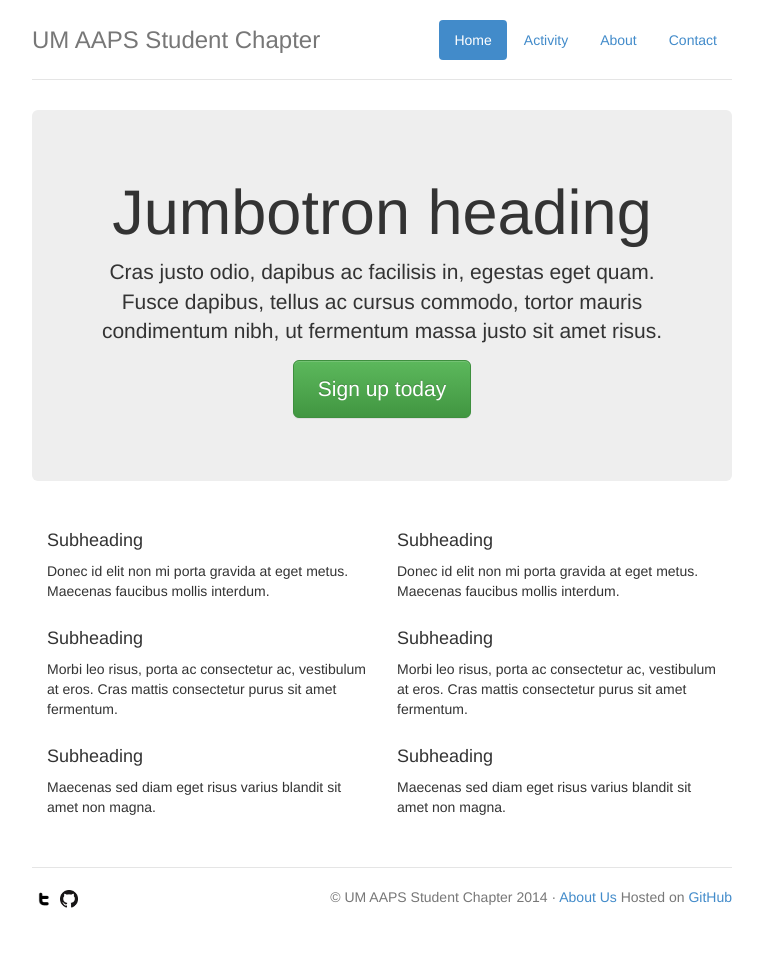
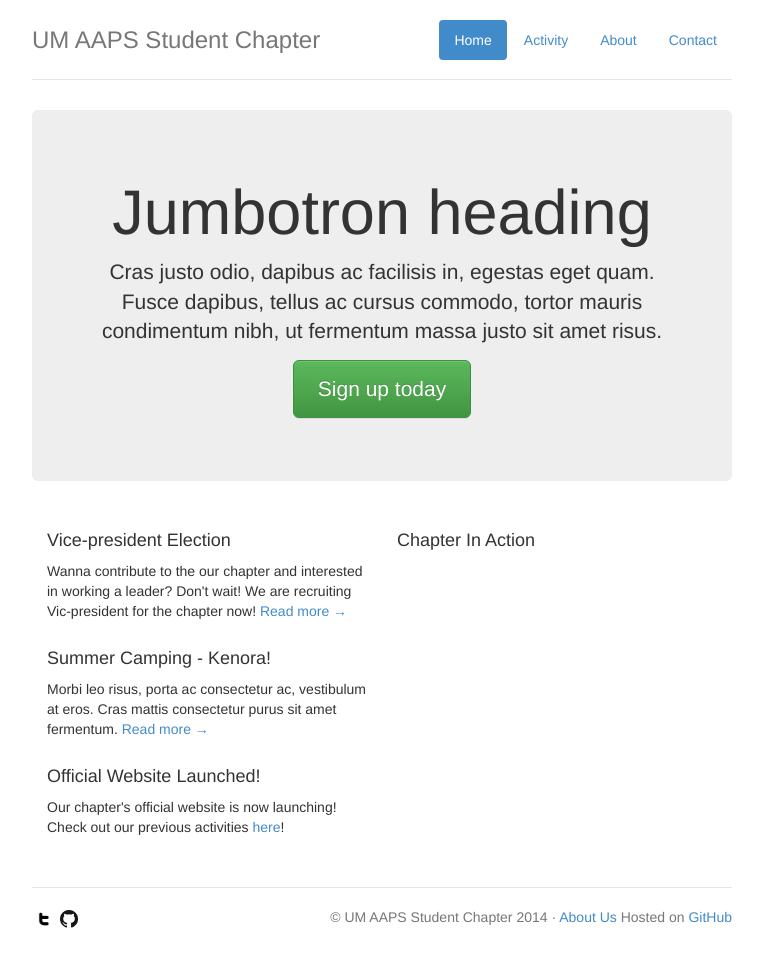
Before and after one commit to umaaps/umaaps.github.io, a Jekyll site: the page built from index.html, in a window 1280 px wide. Shown: the whole page, without its empty margins (258-1021 px from the left). Built offline with Jekyll 4.4.1, drawn with Linux system fonts in a browser that asks for light colours.

Commit message:
update index.html

```diff
--- a/index.html
+++ b/index.html
@@ -11,24 +11,18 @@ layout: default
       <!-- Subheadings -->
       <div class="row marketing">
         <div class="col-lg-6">
-          <h4>Subheading</h4>
-          <p>Donec id elit non mi porta gravida at eget metus. Maecenas faucibus mollis interdum.</p>
+          <h4>Vice-president Election</h4>
+          <p>Wanna contribute to the our chapter and interested in working a leader? Don't wait! We are recruiting Vic-president for the chapter now! <a href="">Read more →</a></p>
 
-          <h4>Subheading</h4>
-          <p>Morbi leo risus, porta ac consectetur ac, vestibulum at eros. Cras mattis consectetur purus sit amet fermentum.</p>
+          <h4>Summer Camping - Kenora!</h4>
+          <p>Morbi leo risus, porta ac consectetur ac, vestibulum at eros. Cras mattis consectetur purus sit amet fermentum. <a href="">Read more →</a></p>
 
-          <h4>Subheading</h4>
-          <p>Maecenas sed diam eget risus varius blandit sit amet non magna.</p>
+          <h4>Official Website Launched!</h4>
+          <p>Our chapter's official website is now launching! Check out our previous activities <a href="">here</a>!</p>
         </div>
 
         <div class="col-lg-6">
-          <h4>Subheading</h4>
-          <p>Donec id elit non mi porta gravida at eget metus. Maecenas faucibus mollis interdum.</p>
+          <h4>Chapter In Action</h4>
 
-          <h4>Subheading</h4>
-          <p>Morbi leo risus, porta ac consectetur ac, vestibulum at eros. Cras mattis consectetur purus sit amet fermentum.</p>
-
-          <h4>Subheading</h4>
-          <p>Maecenas sed diam eget risus varius blandit sit amet non magna.</p>
         </div>
       </div>
```
